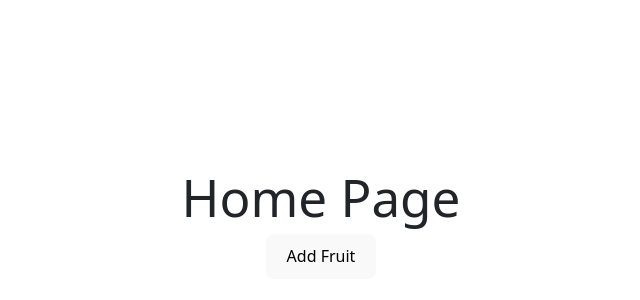
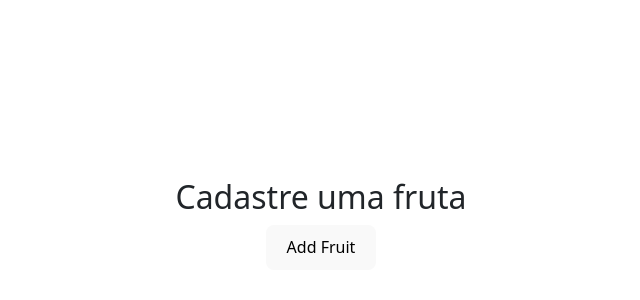
Before and after one commit to vitorpereira26r/React-App, a React (Vite) app: page / in a window 1280 px wide. Shown: the part 176-476 px from the top of the page, without its empty margins (319-959 px from the left). Built offline with nearby package versions, Linux system fonts and the light colour scheme.

Commit message:
commit arrumando um h1

```diff
--- a/src/components/FruitsList.tsx
+++ b/src/components/FruitsList.tsx
@@ -61,7 +61,6 @@ const FruitsList: React.FC<FruitsListProps> = ({ fruits, setFruits }) => {
 
   return (
     <div className="fruits-list">
-      <h2>Fruits List</h2>
       <SearchBar value={searchTerm} onChange={handleSearch} />
       <ul>
         {filteredFruits.map((fruit, index) => (
--- a/src/components/HomePage.tsx
+++ b/src/components/HomePage.tsx
@@ -22,9 +22,11 @@ const HomePage: React.FC = () => {
 
   return (
     <div>
-      <h1>Home Page</h1>
       {fruits.length === 0 && !isCreateWindowOpen ? (
-        <button onClick={handleToggleCreateWindow}>Add Fruit</button>
+        <div>
+          <h2>Cadastre uma fruta</h2>
+          <button onClick={handleToggleCreateWindow}>Add Fruit</button>
+        </div>
       ) : (
         <>
           <FruitsList fruits={fruits} setFruits={setFruits}/>
```
